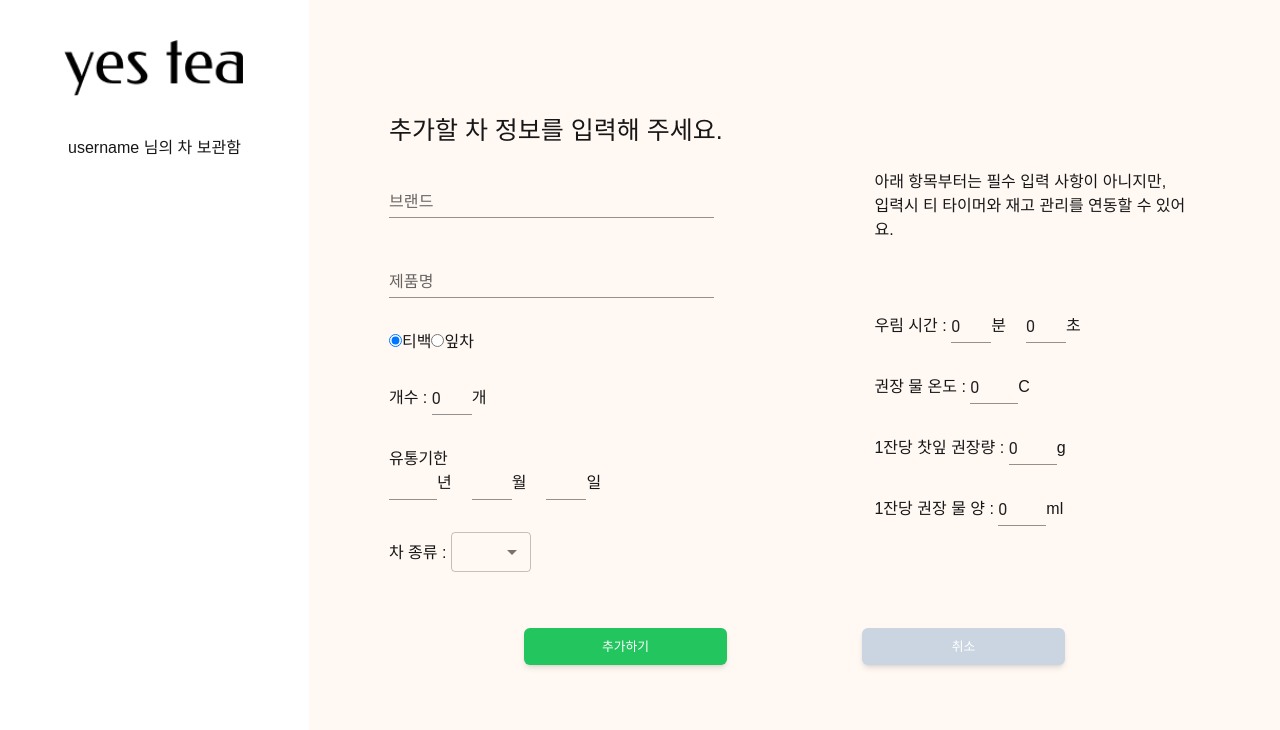
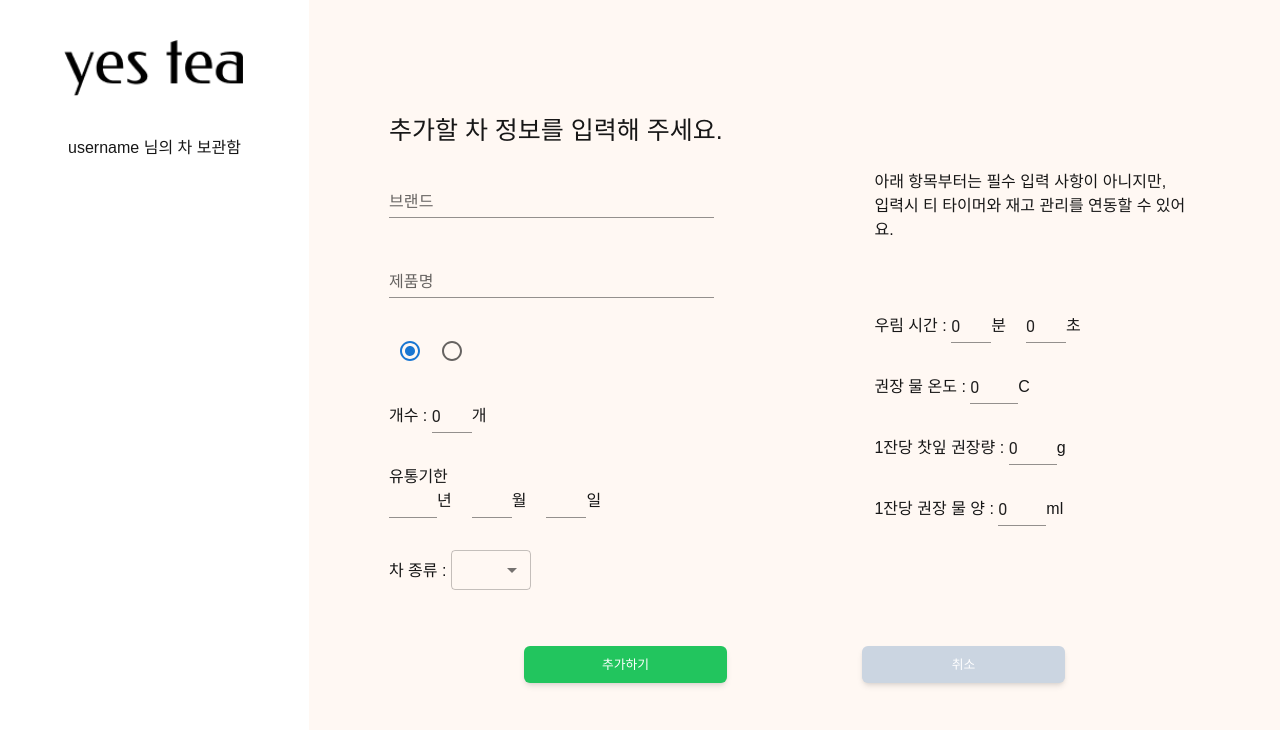
Before and after one commit to Azamman327/yes-tea, a Next.js app: page /inventory/add in a window 1280 px wide. Shown: the top 730 px of the page. Built offline with nearby package versions, Linux system fonts and the light colour scheme.

Commit message:
Design: radio button mui 적용해서 value 정상적으로 전송되게 수정

```diff
--- a/src/app/inventory/add/page.tsx
+++ b/src/app/inventory/add/page.tsx
@@ -85,18 +85,16 @@ export default function inventoryAdd() {
               <TextField {...register('brand')} label="브랜드" defaultValue="" variant="standard" />
               <TextField {...register('name')} label="제품명" defaultValue="" variant="standard" />
               <div>
-              <label>
+                {/* <label>
                   <input type="radio" {...register('packagingtype')} value="teabag" checked={selectedValue === "teabag"} onChange={handleChange}/>
                   티백
                 </label>
                 <label>
                   <input type="radio" {...register('packagingtype')} value="looseleaf" checked={selectedValue === "looseleaf"} onChange={handleChange}/>
                   잎차
-              </label>
-                {/* <RadioGroup {...register('packagingtype')} row>
-                  <FormControlLabel value="teabag" control={<Radio />} label="티백" defaultValue=""/>
-                  <FormControlLabel value="looseleaf" control={<Radio />} label="잎차" defaultValue="" />
-                </RadioGroup> */}
+                </label> */}
+                <Radio {...register('packagingtype')} checked={selectedValue === 'teabag'} onChange={handleChange} value="teabag" />
+                <Radio {...register('packagingtype')} checked={selectedValue === 'looseleaf'} onChange={handleChange} value="looseleaf" />
               </div>
               <div>
                 <span>개수 : </span>
```
Lines whose indentation alone changed are shown as unchanged.
